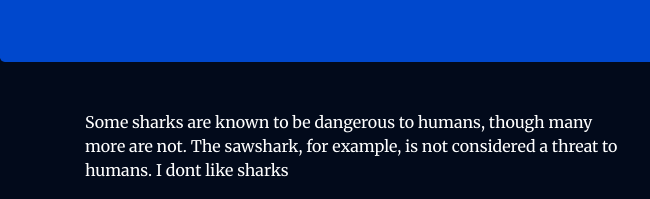
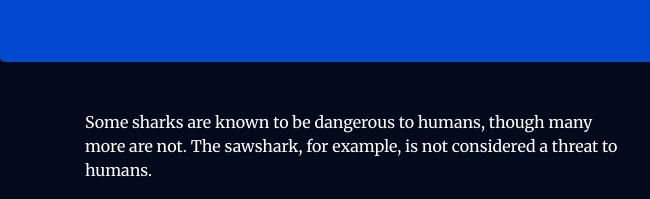
Before and after one commit to shadjac/nodeshark, a plain HTML site: page views/index.html in a window 1280 px wide. Shown: the part 178-377 px from the top of the page, 0-650 px from the left. Drawn offline with nearby package versions, Linux system fonts and the light colour scheme; grey boxes are pictures that could not be loaded.

Commit message:
change display message

```diff
--- a/views/index.html
+++ b/views/index.html
@@ -30,7 +30,7 @@
     <div class="row">
         <div class="col-lg-6">
             <p>
-                <div class="caption">Some sharks are known to be dangerous to humans, though many more are not. The sawshark, for example, is not considered a threat to humans. I dont like sharks
+                <div class="caption">Some sharks are known to be dangerous to humans, though many more are not. The sawshark, for example, is not considered a threat to humans.
                 </div>
                 <img src="https://assets.digitalocean.com/articles/docker_node_image/sawshark.jpg" alt="Sawshark">
             </p>
```
